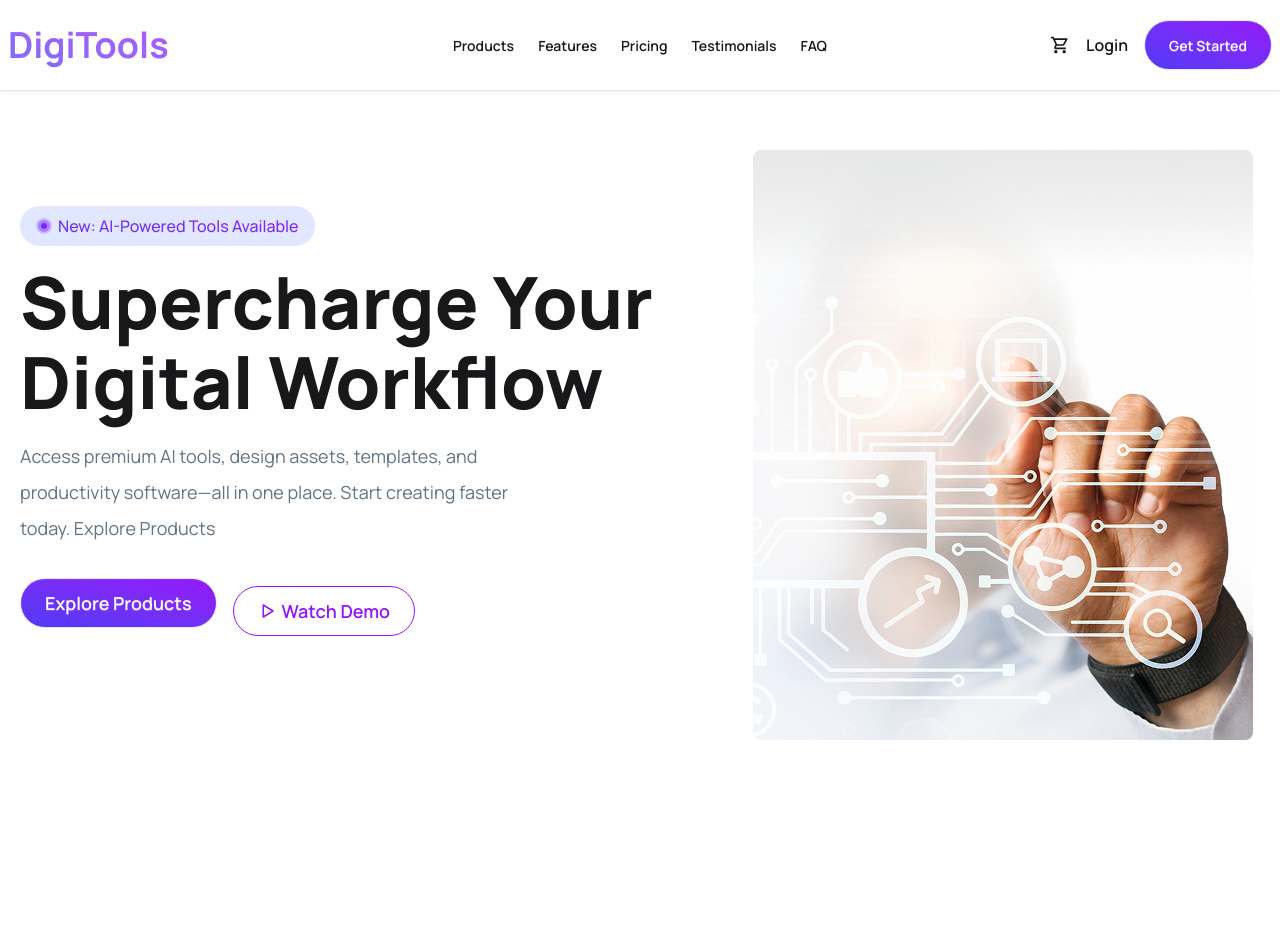
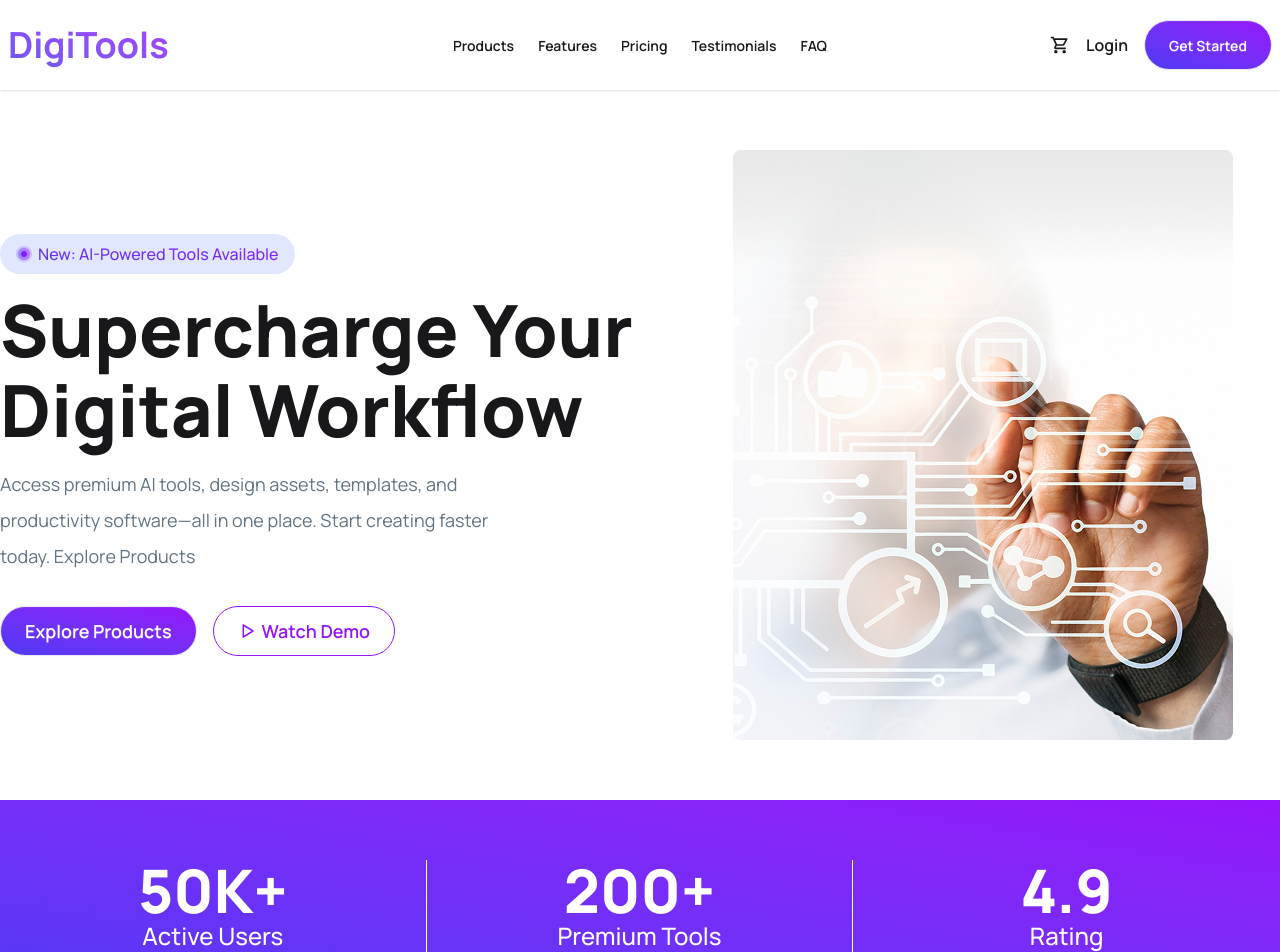
Before and after one commit to nafiz2024/Programming-Hero-Assignment-06, a React (Vite) app: page / in a window 1280 px wide. Shown: the top 952 px of the page. Before the commit the page ends 800 px from the top, so only its background shows below. Built offline with nearby package versions, Linux system fonts and the light colour scheme.

Commit message:
Success Section Complete

```diff
--- a/src/App.jsx
+++ b/src/App.jsx
@@ -1,5 +1,6 @@
 import './App.css'
 import Banner from './components/HomePage/Banner/Banner'
+import Success from './components/HomePage/Success/Success'
 import Navbar from './components/Navbar/Navbar'
 
 function App() {
@@ -7,9 +8,8 @@ function App() {
   return (
     <>
       <Navbar></Navbar>
-      <div className="px-5">
-        <Banner></Banner>
-      </div>
+      <Banner></Banner>
+      <Success></Success>
     </>
   )
 }
--- a/src/components/HomePage/Banner/Banner.jsx
+++ b/src/components/HomePage/Banner/Banner.jsx
@@ -6,7 +6,7 @@ import { TbPlayerPlay } from 'react-icons/tb';
 
 const Banner = () => {
     return (
-        <div className='container mx-auto flex flex-col lg:flex-row items-center space-x-25 space-y-10 my-15'>
+        <div className='container mx-auto px-5 lg:px-0 flex flex-col-reverse lg:flex-row items-center space-x-25 my-15'>
             <div className="space-y-8">
                 <div className="space-y-4">
                     <div className="bg-[#E1E7FF] rounded-full w-[295px]">
@@ -23,7 +23,7 @@ const Banner = () => {
                     <p className='max-w-lg text-lg leading-9 text-[#627382]'>Access premium AI tools, design assets, templates, and productivity software—all in one place. Start creating faster today. Explore Products
                     </p>
                 </div>
-                <div className="space-x-4 space-y-4">
+                <div className="space-x-4 space-y-4 lg:space-y-0">
                     <button className='btn rounded-full bg-gradient-to-tr from-[#4F39F6] to-[#9514FA] text-lg text-white  p-6 hover:from-white hover:to-white hover:border-[#9514FA] hover:text-[#9514FA]'>
                         Explore Products
                     </button>
@@ -33,7 +33,7 @@ const Banner = () => {
                     </button>
                 </div>
             </div>
-            <div className="">
+            <div className="mb-10 lg:mb-0">
                 <img src={bannerImg} alt="" />
             </div>
         </div>
--- /dev/null
+++ b/src/components/HomePage/Success/Success.jsx
@@ -0,0 +1,24 @@
+import React from 'react';
+
+const Success = () => {
+    return (
+        <div className='bg-gradient-to-tr from-[#4F39F6] to-[#9514FA]'>
+            <div className="container mx-auto py-15 px-5 lg:px-0 grid grid-cols-1 lg:grid-cols-3 text-center divide-x divide-white">
+                <div className="">
+                    <h1 className='text-6xl font-extrabold text-white'>50K+</h1>
+                    <p className='text-2xl font-medium text-white'>Active Users</p>
+                </div>
+                <div className="">
+                    <h1 className='text-6xl font-extrabold text-white'>200+</h1>
+                    <p className='text-2xl font-medium text-white'>Premium Tools</p>
+                </div>
+                <div className="">
+                    <h1 className='text-6xl font-extrabold text-white'>4.9</h1>
+                    <p className='text-2xl font-medium text-white'>Rating</p>
+                </div>
+            </div>
+        </div>
+    );
+};
+
+export default Success;
```
